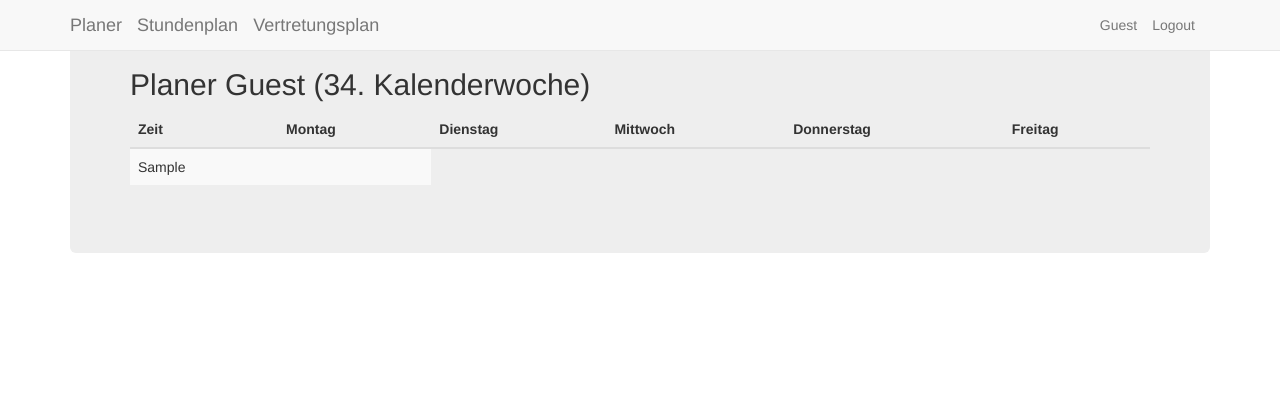
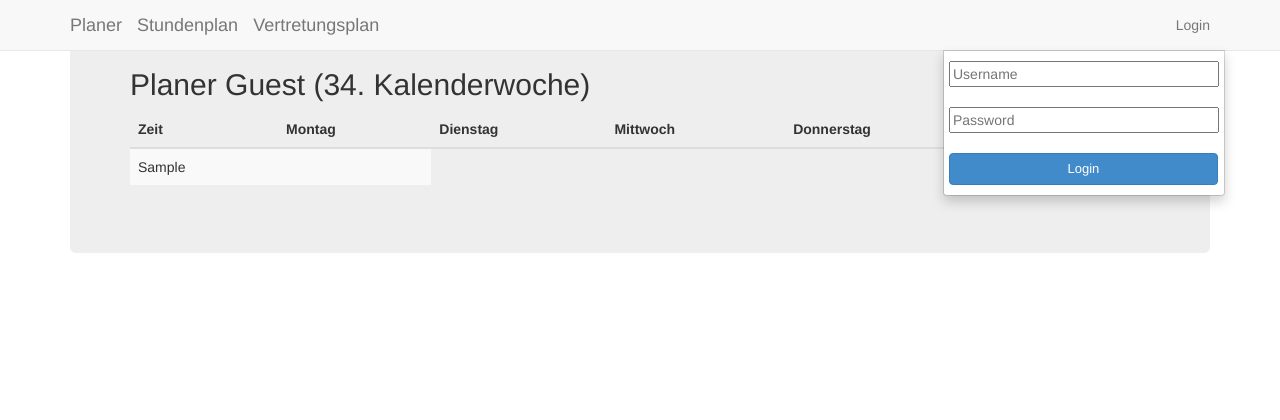
Before and after one commit to Crosant/Organized, a PHP site: page / in a window 1280 px wide, after a click on "Login". Shown: the top 420 px of the page. Run offline with PHP 8.4, Linux system fonts and the light colour scheme; tables that the repository leaves empty or names only in its code hold one stand-in row (values such as "Sample post"); some libraries are stand-ins or nearby versions.

Commit message:
now with login
still need to fix insert

```diff
--- a/classes/user.class.php
+++ b/classes/user.class.php
@@ -4,10 +4,12 @@ class User
 {
     private $Name = "";
     private $Class = "";
+    private $pdo = null;
     protected $LoggedIn = false;
 
-    public function __construct()
+    public function __construct($pdo)
     {
+        $this->pdo = $pdo;
         $this->setName("Guest");
         $this->setClass("example");
         $this->logout();
@@ -20,7 +22,7 @@ class User
 
     public function getClass()
     {
-        return $this->{'Class'};
+        return $this->Class;
     }
 
     public function getLoggedIn()
@@ -35,12 +37,48 @@ class User
 
     public function setClass($class)
     {
-        return $this->{'Class'} = $class;
+        return $this->Class = $class;
     }
 
-    public function login()
+    public function login($username, $password)
     {
-        return $this->LoggedIn = true;
+        try {
+            $sql = "SELECT * FROM `users` WHERE username = \"" . $username . "\";";
+            $stmt = $this->pdo->prepare($sql);
+            $stmt->execute();
+            if($stmt->rowCount() == 0) { // No such user
+                $this->LoggedIn = false;
+                $_SESSION['loggedIn'] = false;
+                return false;
+            } else if($stmt->rowCount() > 1) { // Multiple users with the same name, shouldn't happen but just to be secure..
+                $this->LoggedIn = false;
+                $_SESSION['loggedIn'] = false;
+                return false;
+            }
+            $results = $stmt->fetchAll(PDO::FETCH_ASSOC);
+
+            if($results[0]['password'] == md5($password)) { // Logged in
+                $this->LoggedIn =  true;
+                $this->setName($username);
+                $this->setClass($results[0]['class']);
+
+                $_SESSION['loggedIn'] = true;
+                $_SESSION['username'] = $username;
+                $_SESSION['class'] = $results[0]['class'];
+                return true;
+            } else { // Wrong password
+                $this->LoggedIn = false;
+                $_SESSION['loggedIn'] = false;
+                return false;
+            }
+        } catch (PDOException $e) {
+           echo $e->getMessage();
+           return false;
+        }
+
+        return false;
+
+        //return $this->LoggedIn = true;
     }
 
     public function logout()
@@ -48,6 +86,15 @@ class User
         return $this->LoggedIn = false;
     }
 
+    public function sessionCheck()
+    {
+        if(isset($_SESSION['loggedIn']) && $_SESSION['loggedIn'] == true) {
+            $this->LoggedIn = true;
+            $this->setName($_SESSION['username']);
+            $this->setClass($_SESSION['class']);
+        }
+    }
+
 }
 
 ?>
--- a/inc/footer.inc.php
+++ b/inc/footer.inc.php
@@ -1,14 +1,15 @@
 </div></div></div>
 <div id="footer">
-	<div class="container">
-		<p class="text-muted">
-			&copy;2014 Florian Reichmuth
-		</p>
-	</div>
+        <div class="container">
+                <p class="text-muted">
+                        &copy;2014 Florian Reichmuth
+                </p>
+        </div>
 </div>
 <!-- jQuery (necessary for Bootstrap's JavaScript plugins) -->
 <script src="https://ajax.googleapis.com/ajax/libs/jquery/1.11.0/jquery.min.js"></script>
 <!-- Include all compiled plugins (below), or include individual files as needed -->
 <script src="js/bootstrap.min.js"></script>
+<script type="text/javascript" src="js/custom.js"></script>
 </body>
 </html>
--- a/inc/header.inc.php
+++ b/inc/header.inc.php
@@ -1,14 +1,26 @@
 <!DOCTYPE html>
 <?php
-require_once 'sql.inc.php';
 require_once 'functions.inc.php';
 require_once DIR_ROOT . '/classes/user.class.php';
 $date = date('D d.F.Y', time());
 $week = date('W', time());
 $year = date('Y', time());
-$login = true;
 $class = $user -> getClass();
 $mode = 0;
+
+$user->sessionCheck();
+
+if(isset($_POST['login'])) { // Pressed login button
+        $user->login($_POST['user']['username'], $_POST['user']['password']);
+}
+
+if(isset($_GET['a']) && $_GET['a'] == 'logout') { // Log out
+    unset($_SESSION['loggedIn']);
+    session_destroy();
+        $user->logout();
+
+}
+
 ?>
 <html lang="de">
         <head>
@@ -50,7 +62,7 @@ $mode = 0;
                                                 <span class="icon-bar"></span>
                                                 <span class="icon-bar"></span>
                                         </button>
-					<a class="navbar-brand" href="#">Planer</a>
+                                        <a class="navbar-brand" href="">Planer</a>
                                 </div>
                                 <div class="navbar-collapse collapse">
                                         <ul class="nav navbar-nav">
@@ -60,13 +72,25 @@ $mode = 0;
                                         </ul>
                                         <?php
 
-					if (!$login) {
+                                        if (!$user->getLoggedIn()) {
                                                 echo '<ul class="nav navbar-nav navbar-right">
-<li><a href="#">Login</a></li>
+                                                                <li class="dropdown">
+                                                                        <a class="dropdown-toggle" href="#">Login</a>
+                                                                        <div class="dropdown-menu">
+                                                                                <form action="' . $_SERVER['PHP_SELF'] . '" method="post" accept-charset="UTF-8">
+                                                                                        <input id="username" style="margin: 5px; margin-bottom: 15px;" type="text" name="user[username]" placeholder="Username" size="30" />
+                                                                                        <input id="password" style="margin: 5px; margin-bottom: 15px;" type="password" name="user[password]" placeholder="Password" size="30" />
+                                                                                        <!--<input id="remember_me" style="float: left; margin-right: 10px;" type="checkbox" name="user[remember_me]" value="1" />
+                                                                                        <label class="string optional" for="user_remember_me"> Remember me</label>-->
+
+                                                                                        <input class="btn btn-primary" style="margin: 5px; clear: left; width: 96%; height: 32px; font-size: 13px;" type="submit" name="login" value="Login" />
+                                                                                </form>
+                                                                        </div>
+                                                                </li>
                                                            </ul>';
                                         } else {
                                                 echo '<ul class="nav navbar-nav navbar-right">
-<li><a href="#">Logout</a></li>
+<li><a href="' . $_SERVER['PHP_SELF'] . '?a=logout">Logout</a></li>
 </ul>';
                                                 echo '<ul class="nav navbar-nav navbar-right">
 <li><a href="#">' . $user -> getName() . '</a></li>
--- a/index.php
+++ b/index.php
@@ -1,11 +1,36 @@
 <?php
-	define('DIR_ROOT', dirname(__FILE__).'/');
-	require_once  DIR_ROOT.'/classes/user.class.php';
-	$user = new User();
-	include 'inc/header.inc.php';
-	include 'classes/calendar.class.php';
-	$calendar = new Calendar($pdo, $user, 2);
-	$calendar->show();
-	include 'inc/footer.inc.php';
+session_start();
+define('DIR_ROOT', dirname(__FILE__) . '/');
+require_once DIR_ROOT . 'inc/sql.inc.php';
+require_once DIR_ROOT . 'classes/user.class.php';
+$user = new User($pdo);
+include 'inc/header.inc.php';
+include 'classes/calendar.class.php';
+$calendar = new Calendar($pdo, $user, 2);
+$calendar->show();
+
+if(isset($_POST['insertB']) && $user->getLoggedIn()) { // Pressed insert button
+    $tbl_name = $user->getName() . "_planer";
+    $sql = "INSERT INTO " . $tbl_name . " (Tag,Zeit,Inhalt) VALUES (". $_POST['insert']['date'] .",". $_POST['insert']['time'] .",". $_POST['insert']['thing'] .")";
+    echo $sql;
+    $q = $pdo->prepare($sql);
+    $q->execute();
+}
+
+if($user->getLoggedIn()){
+echo '
+    <form action="' . $_SERVER['PHP_SELF'] . '" method="post" accept-charset="UTF-8">
+        <input id="date" style="margin: 5px; margin-bottom: 15px;" type="text" name="insert[date]"
+               placeholder="Tag DD.MM.YYYY" size="30"/>
+        <input id="time" style="margin: 5px; margin-bottom: 15px;" type="text" name="insert[time]"
+               placeholder="Zeit eg. 00:00 - 20:30" size="30"/>
+        <input id="thing" style="margin: 5px; margin-bottom: 15px;" type="text" name="insert[thing]"
+               placeholder="Inhalt" size="30"/>
+
+        <input class="btn btn-primary" style="margin: 5px; clear: left; width: 96%; height: 32px; font-size: 13px;"
+               type="submit" name="insertB" value="Insert"/>
+    </form> ';
+}
+include 'inc/footer.inc.php';
 
 ?>
--- /dev/null
+++ b/js/custom.js
@@ -0,0 +1,9 @@
+$(function() {
+
+  // Login form dropdown
+  $('.dropdown-toggle').click(function(e) {
+        e.preventDefault();
+        $('.dropdown-menu').toggle();
+  });
+
+});
```
Lines whose indentation alone changed are shown as unchanged.
